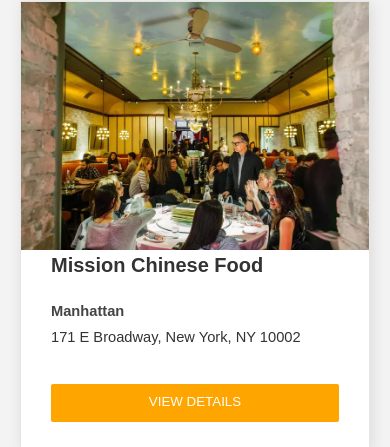
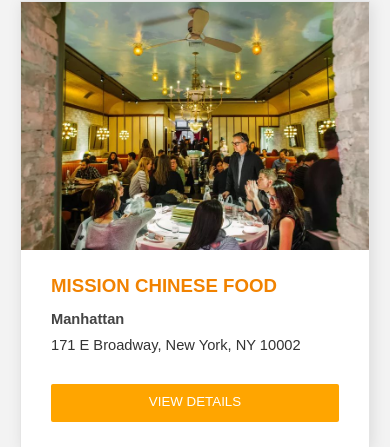
Before and after one commit to webdavloper/restaurant-reviews, a plain HTML site: page index.html in a window 390 px wide. Shown: the part 528-975 px from the top of the page. Drawn offline with nearby package versions, Linux system fonts and the light colour scheme.

Commit message:
Update styles.css

```diff
--- a/css/styles.css
+++ b/css/styles.css
@@ -221,7 +221,7 @@ nav h1 a {
   min-height: 197px;
 }
 
-.restaurant-info h1 {
+.restaurant-info h2 {
   color: #f18200;
   font-family: Arial,sans-serif;
   font-size: 14pt;
@@ -491,7 +491,7 @@ nav h1 a {
     margin: 5px;
     width: calc(100% - 10px);
   }
-  #restaurants-list article h1 {
+  #restaurants-list article h2 {
     font-weight: bold;
   }
 }
```
